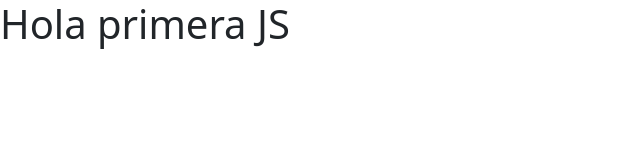
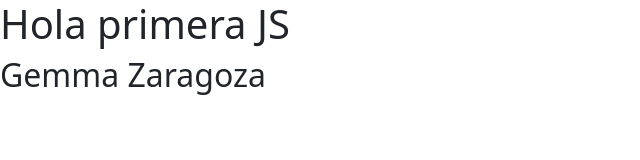
Before and after one commit to Hack-ademy-6/primeraJS, a plain HTML site: page index.html in a window 1280 px wide. Shown: the whole page, without its empty margins (0-640 px from the left). Drawn offline with nearby package versions, Linux system fonts and the light colour scheme.

Commit message:
guardado G

```diff
--- a/index.html
+++ b/index.html
@@ -12,14 +12,12 @@
   </head>
   <body>
     <h1>Hola primera JS</h1>
-
-
-
-
-
+    <h2>Gemma Zaragoza</h2>
 
     <script src="https://cdn.jsdelivr.net/npm/bootstrap@5.1.1/dist/js/bootstrap.bundle.min.js" integrity="sha384-/bQdsTh/da6pkI1MST/rWKFNjaCP5gBSY4sEBT38Q/9RBh9AH40zEOg7Hlq2THRZ" crossorigin="anonymous"></script>
 
-
+    <script>
+      console.log('Buenas tardes, aquí aprendiendo JS')
+    </script>
   </body>
 </html>
```
